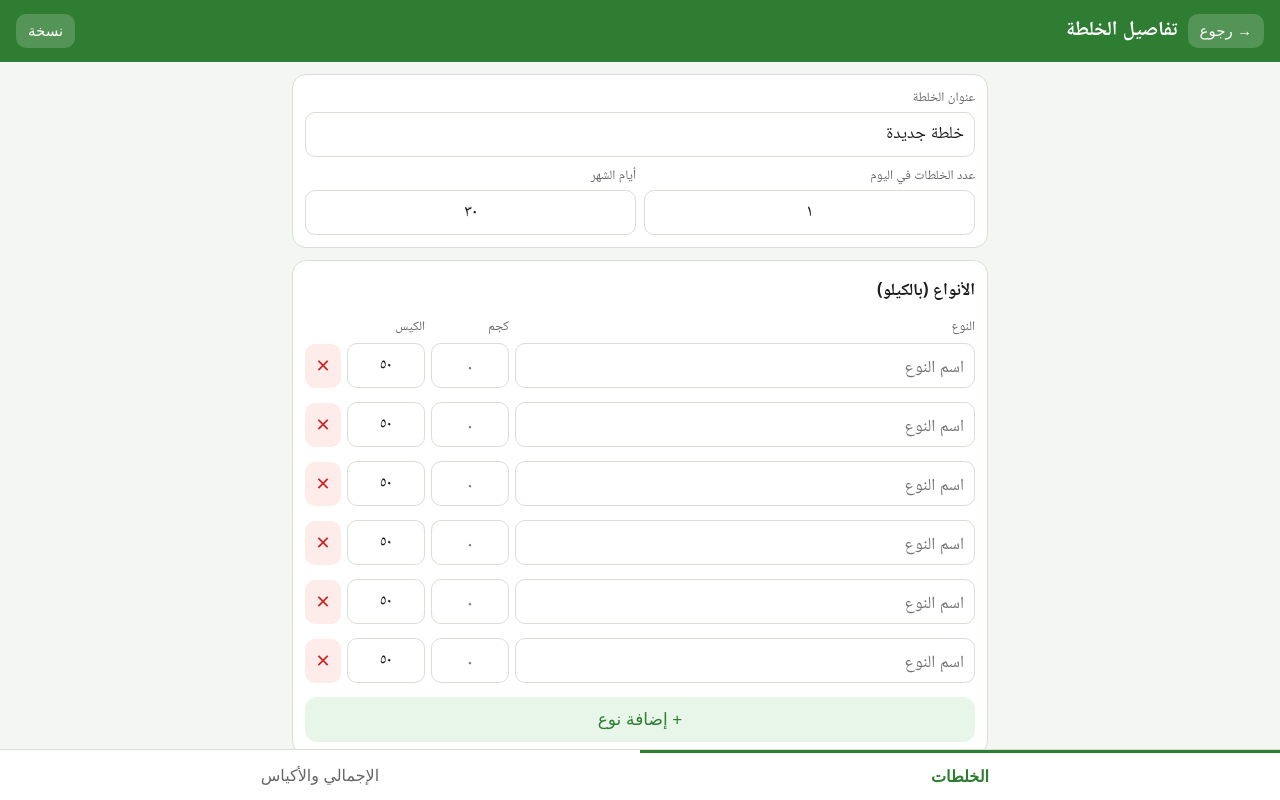
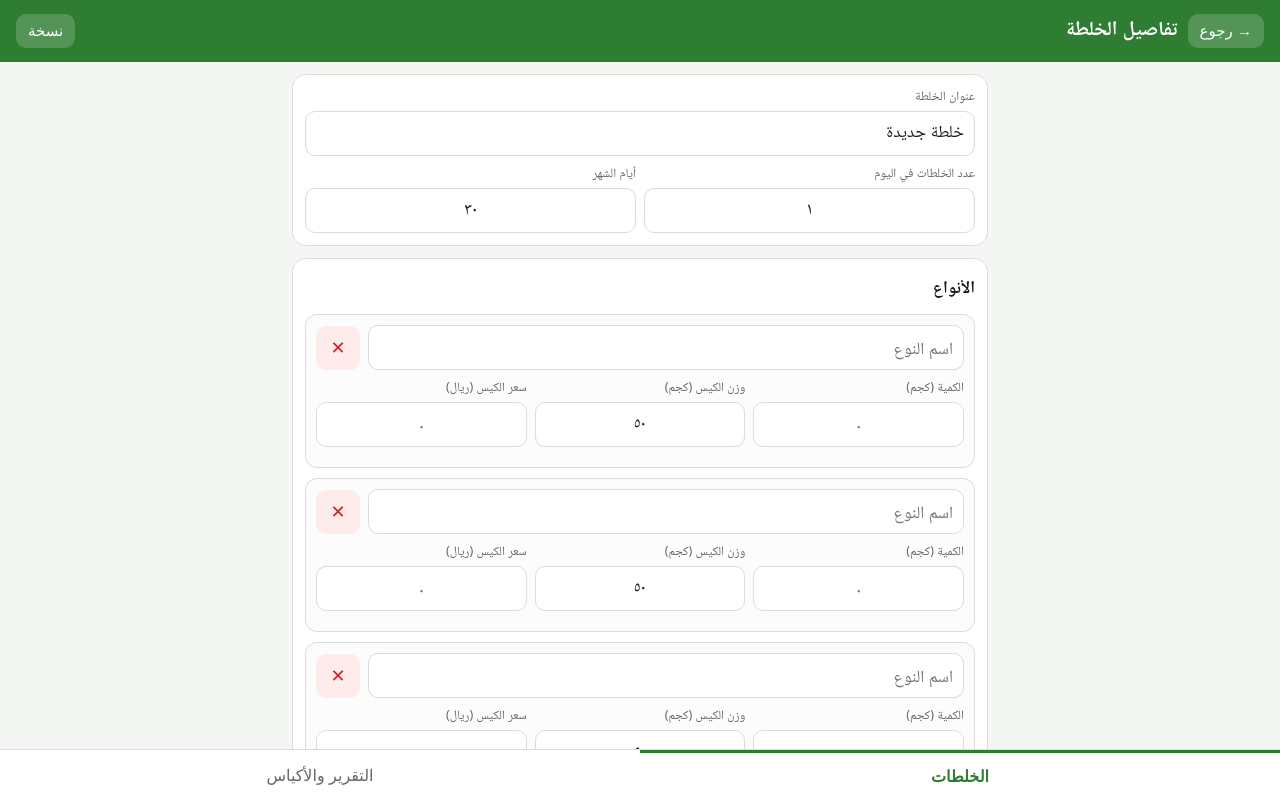
Before and after one commit to Alrawais010/Mixer, a website: page index.html in a window 1280 px wide. Both pictures are taken after a click on the button "+ خلطة جديدة". Shown: the top 800 px of the page. Drawn offline with Linux system fonts and the light colour scheme.

Commit message:
Add files via upload

```diff
--- a/index.html
+++ b/index.html
@@ -8,7 +8,7 @@
 <link rel="manifest" href="manifest.json">
 <link rel="icon" href="icon.svg">
 <style>
-:root{--g:#2e7d32;--gl:#e8f5e9;--bg:#f4f6f3;--tx:#1b1b1b;--mu:#666;--bd:#d9ded6;--rd:#c62828}
+:root{--g:#2e7d32;--gl:#e8f5e9;--bg:#f4f6f3;--tx:#1b1b1b;--mu:#666;--bd:#d9ded6;--rd:#c62828;--or:#e65100}
 *{box-sizing:border-box;-webkit-tap-highlight-color:transparent}
 body{margin:0;font-family:system-ui,"Noto Naskh Arabic",Tahoma,sans-serif;background:var(--bg);color:var(--tx);padding-bottom:90px}
 header{background:var(--g);color:#fff;padding:14px 16px;padding-top:calc(14px + env(safe-area-inset-top,0px));display:flex;align-items:center;gap:10px;position:sticky;top:0;z-index:5}
@@ -16,39 +16,45 @@ header h1{font-size:20px;margin:0;flex:1}
 header button{background:rgba(255,255,255,.18);color:#fff;border:0;border-radius:10px;padding:8px 12px;font-size:15px}
 main{max-width:720px;margin:0 auto;padding:12px}
 .card{background:#fff;border:1px solid var(--bd);border-radius:14px;padding:12px;margin-bottom:12px}
-.btn{background:var(--g);color:#fff;border:0;border-radius:12px;padding:12px 16px;font-size:17px;width:100%}
+.btn{background:var(--g);color:#fff;border:0;border-radius:12px;padding:13px 16px;font-size:18px;width:100%;margin-bottom:10px}
 .btn.sec{background:var(--gl);color:var(--g)}
 .btn.del{background:#fdecea;color:var(--rd)}
 .row{display:flex;gap:8px;align-items:center;margin-bottom:8px}
 input{font:inherit;font-size:17px;padding:10px;border:1px solid var(--bd);border-radius:10px;background:#fff;min-width:0;width:100%;color:var(--tx)}
 input.num{text-align:center;direction:ltr}
-label{font-size:13px;color:var(--mu);display:block;margin-bottom:3px}
-.cols{display:grid;grid-template-columns:1fr 78px 78px 36px;gap:6px;align-items:end;margin-bottom:8px}
-.cols .x{background:#fdecea;color:var(--rd);border:0;border-radius:10px;height:44px;font-size:18px}
-.sub{font-size:12px;color:var(--mu);grid-column:1/-1;margin-top:-3px}
+label{font-size:12.5px;color:var(--mu);display:block;margin-bottom:3px}
+.item{border:1px solid var(--bd);border-radius:12px;padding:10px;margin-bottom:10px;background:#fbfcfb}
+.item .x{background:#fdecea;color:var(--rd);border:0;border-radius:10px;height:44px;width:44px;font-size:18px;flex:none}
+.three{display:grid;grid-template-columns:1fr 1fr 1fr;gap:8px}
+.sub{font-size:12.5px;color:var(--mu);margin-top:6px;min-height:4px}
 .mixitem{display:flex;justify-content:space-between;align-items:center;gap:8px}
 .mixitem b{font-size:18px}
 .mixitem small{color:var(--mu)}
 .tot{font-size:22px;font-weight:bold;color:var(--g);text-align:center}
+.cost{font-size:16px;font-weight:bold;color:var(--or);text-align:center;margin-top:4px}
 .legend div{display:flex;align-items:center;gap:8px;padding:6px 0;border-bottom:1px dashed var(--bd);font-size:15px}
 .dot{width:14px;height:14px;border-radius:50%;flex:none}
 .legend span.n{flex:1}
-table{width:100%;border-collapse:collapse;font-size:14px}
-th,td{padding:7px 4px;border-bottom:1px solid var(--bd);text-align:center}
-th{background:var(--gl);color:var(--g);font-size:13px}
+table{width:100%;border-collapse:collapse;font-size:13.5px}
+th,td{padding:7px 3px;border-bottom:1px solid var(--bd);text-align:center}
+th{background:var(--gl);color:var(--g);font-size:12.5px}
 td:first-child,th:first-child{text-align:right}
+td.c{color:var(--or);font-weight:bold}
 h3{margin:4px 0 10px;font-size:17px}
 .two{display:grid;grid-template-columns:1fr 1fr;gap:8px}
 .nav{position:fixed;bottom:0;left:0;right:0;background:#fff;border-top:1px solid var(--bd);display:flex;padding-bottom:env(safe-area-inset-bottom,0px)}
 .nav button{flex:1;border:0;background:none;padding:14px 4px;font-size:16px;color:var(--mu)}
 .nav button.on{color:var(--g);font-weight:bold;border-top:3px solid var(--g)}
 .empty{text-align:center;color:var(--mu);padding:30px 10px}
+#toast{position:fixed;bottom:100px;left:50%;transform:translateX(-50%);background:#1b1b1b;color:#fff;padding:12px 22px;border-radius:24px;font-size:17px;opacity:0;pointer-events:none;transition:opacity .25s;z-index:20}
+#toast.show{opacity:.92}
 </style>
 </head>
 <body>
 <header><button id="back" style="display:none">→ رجوع</button><h1 id="ttl">الخلطات</h1><button id="bk">نسخة</button></header>
 <main id="app"></main>
-<nav class="nav"><button id="n1" class="on">الخلطات</button><button id="n2">الإجمالي والأكياس</button></nav>
+<div id="toast"></div>
+<nav class="nav"><button id="n1" class="on">الخلطات</button><button id="n2">التقرير والأكياس</button></nav>
 <script>
 const KEY='feedmix_v1';
 const COLORS=['#2e7d32','#f9a825','#1565c0','#c62828','#6a1b9a','#00838f','#ef6c00','#5d4037','#455a64','#ad1457'];
@@ -58,30 +64,30 @@ let view='list',cur=null;
 const save=()=>localStorage.setItem(KEY,JSON.stringify(S));
 const uid=()=>Date.now().toString(36)+Math.random().toString(36).slice(2,6);
 const $=s=>document.querySelector(s);
+function toast(t){const e=$('#toast');e.textContent=t;e.classList.add('show');setTimeout(()=>e.classList.remove('show'),1800)}
 
-/* أرقام هندية */
 const AR='٠١٢٣٤٥٦٧٨٩';
 const toAr=s=>String(s).replace(/[0-9]/g,d=>AR[d]).replace(/\./g,'٫');
 const norm=s=>String(s).replace(/[٠-٩]/g,d=>AR.indexOf(d)).replace(/[۰-۹]/g,d=>'۰۱۲۳۴۵۶۷۸۹'.indexOf(d)).replace(/[٫,،]/g,'.').replace(/[^0-9.]/g,'').replace(/^(\d*\.\d*)\..*$/,'$1');
 const num=v=>{const n=parseFloat(v);return isNaN(n)?0:n};
 const fmt=n=>toAr((Math.round(n*100)/100).toString());
-const fmtB=n=>toAr((Math.round(n*100)/100).toString());
 const esc=s=>String(s).replace(/[&<>"]/g,c=>({'&':'&amp;','<':'&lt;','>':'&gt;','"':'&quot;'}[c]));
 
 const mixTotal=m=>m.items.reduce((a,i)=>a+num(i.k),0);
-const newItem=()=>({n:'',k:'',b:'50'});
+const itemCost=it=>num(it.b)>0?num(it.k)/num(it.b)*num(it.p):0;
+const mixCost=m=>m.items.reduce((a,i)=>a+itemCost(i),0);
+const newItem=()=>({n:'',k:'',b:'50',p:''});
 function newMix(){const m={id:uid(),title:'خلطة جديدة',times:'1',days:'30',items:[]};for(let i=0;i<6;i++)m.items.push(newItem());S.mixes.push(m);save();open(m.id)}
 
 function setHeader(){
   $('#back').style.display=view==='mix'?'':'none';
-  $('#ttl').textContent=view==='mix'?'تفاصيل الخلطة':view==='sum'?'الإجمالي والأكياس':'الخلطات';
+  $('#ttl').textContent=view==='mix'?'تفاصيل الخلطة':view==='sum'?'التقرير والأكياس':'الخلطات';
   $('#n1').className=view!=='sum'?'on':'';$('#n2').className=view==='sum'?'on':'';
 }
 function open(id){cur=id;view='mix';render()}
-$('#back').onclick=()=>{view='list';render()};
+$('#back').onclick=()=>{save();view='list';render()};
 $('#n1').onclick=()=>{view='list';render()};
 $('#n2').onclick=()=>{view='sum';render()};
-
 function render(){setHeader();window.scrollTo(0,0);
   if(view==='list')renderList();else if(view==='mix')renderMix();else renderSum();}
 
@@ -89,8 +95,8 @@ function renderList(){
   let h='';
   if(!S.mixes.length)h+='<div class="empty">لا توجد خلطات بعد.<br>اضغط «خلطة جديدة» للبدء.</div>';
   S.mixes.forEach(m=>{
-    const t=mixTotal(m);
-    h+=`<div class="card mixitem" data-id="${m.id}" style="cursor:pointer"><div><b>${esc(m.title)}</b><br><small>${fmt(t)} كجم للخلطة · ${toAr(num(m.times)||1)} مرة يوميًا</small></div><span style="font-size:22px;color:var(--g)">‹</span></div>`;
+    const t=mixTotal(m),c=mixCost(m);
+    h+=`<div class="card mixitem" data-id="${m.id}" style="cursor:pointer"><div><b>${esc(m.title)}</b><br><small>${fmt(t)} كجم للخلطة · ${toAr(num(m.times)||1)} مرة يوميًا${c?' · '+fmt(c)+' ريال للخلطة':''}</small></div><span style="font-size:22px;color:var(--g)">‹</span></div>`;
   });
   h+='<button class="btn" id="add">+ خلطة جديدة</button>';
   $('#app').innerHTML=h;
@@ -103,17 +109,19 @@ function renderMix(){
   let h=`<div class="card"><label>عنوان الخلطة</label><input id="mt" value="${esc(m.title)}">
   <div class="two" style="margin-top:8px"><div><label>عدد الخلطات في اليوم</label><input class="num" id="mtimes" inputmode="decimal" value="${toAr(m.times)}"></div>
   <div><label>أيام الشهر</label><input class="num" id="mdays" inputmode="decimal" value="${toAr(m.days)}"></div></div></div>
-  <div class="card"><h3>الأنواع (بالكيلو)</h3>
-  <div class="cols" style="margin-bottom:2px"><label>النوع</label><label>كجم</label><label>الكيس</label><span></span></div><div id="items">`;
+  <div class="card"><h3>الأنواع</h3><div id="items">`;
   m.items.forEach((it,i)=>{
-    h+=`<div class="cols"><input data-i="${i}" data-f="n" placeholder="اسم النوع" value="${esc(it.n)}">
-    <input class="num" data-i="${i}" data-f="k" inputmode="decimal" placeholder="٠" value="${toAr(it.k)}">
-    <input class="num" data-i="${i}" data-f="b" inputmode="decimal" placeholder="٥٠" value="${toAr(it.b)}">
-    <button class="x" data-del="${i}">✕</button><div class="sub" id="sub${i}"></div></div>`;
+    h+=`<div class="item"><div class="row"><input data-i="${i}" data-f="n" placeholder="اسم النوع" value="${esc(it.n)}"><button class="x" data-del="${i}">✕</button></div>
+    <div class="three">
+    <div><label>الكمية (كجم)</label><input class="num" data-i="${i}" data-f="k" inputmode="decimal" placeholder="٠" value="${toAr(it.k)}"></div>
+    <div><label>وزن الكيس (كجم)</label><input class="num" data-i="${i}" data-f="b" inputmode="decimal" placeholder="٥٠" value="${toAr(it.b)}"></div>
+    <div><label>سعر الكيس (ريال)</label><input class="num" data-i="${i}" data-f="p" inputmode="decimal" placeholder="٠" value="${toAr(it.p||'')}"></div></div>
+    <div class="sub" id="sub${i}"></div></div>`;
   });
   h+=`</div><button class="btn sec" id="addi">+ إضافة نوع</button></div>
-  <div class="card"><div class="tot" id="tot"></div><div id="chart" style="text-align:center;margin:8px 0"></div><div class="legend" id="leg"></div></div>
-  <div class="card"><h3>الكميات والأكياس</h3><div id="need"></div></div>
+  <div class="card"><div class="tot" id="tot"></div><div class="cost" id="bcost"></div><div id="chart" style="text-align:center;margin:8px 0"></div><div class="legend" id="leg"></div></div>
+  <div class="card"><h3>الكميات والأكياس والتكلفة</h3><div id="need" style="overflow-x:auto"></div></div>
+  <button class="btn" id="sv">💾 حفظ</button>
   <button class="btn del" id="rm">حذف هذه الخلطة</button>`;
   $('#app').innerHTML=h;
   $('#mt').oninput=e=>{m.title=e.target.value;save()};
@@ -126,51 +134,58 @@ function renderMix(){
   });
   document.querySelectorAll('[data-del]').forEach(b=>b.onclick=()=>{m.items.splice(b.dataset.del,1);save();renderMix()});
   $('#addi').onclick=()=>{m.items.push(newItem());save();renderMix()};
+  $('#sv').onclick=()=>{save();toast('تم الحفظ ✔');view='list';setTimeout(render,350)};
   $('#rm').onclick=()=>{if(confirm('حذف الخلطة «'+m.title+'»؟')){S.mixes=S.mixes.filter(x=>x!==m);save();view='list';render()}};
   calc(m);
 }
 
 function calc(m){
-  const total=mixTotal(m),times=num(m.times)||0,days=num(m.days)||0;
+  const total=mixTotal(m),times=num(m.times)||0,days=num(m.days)||0,bc=mixCost(m);
   $('#tot').textContent='الوزن النهائي: '+fmt(total)+' كجم';
-  // chart
-  const rows=m.items.map((it,i)=>({i,n:it.n.trim()||('نوع '+toAr(i+1)),k:num(it.k),b:num(it.b)})).filter(r=>r.k>0);
+  $('#bcost').textContent=bc?'تكلفة الخلطة الواحدة: '+fmt(bc)+' ريال':'';
+  const rows=m.items.map((it,i)=>({i,n:it.n.trim()||('نوع '+toAr(i+1)),k:num(it.k),b:num(it.b),p:num(it.p)})).filter(r=>r.k>0);
   const R=70,C=2*Math.PI*R;let cum=0,svg='<svg viewBox="0 0 200 200" width="230" height="230"><g transform="rotate(-90 100 100)">';
   if(!total)svg+=`<circle cx="100" cy="100" r="${R}" fill="none" stroke="#e5e8e3" stroke-width="34"/>`;
-  rows.forEach((r,j)=>{const len=r.k/total*C;
+  rows.forEach(r=>{const len=r.k/total*C;
     svg+=`<circle cx="100" cy="100" r="${R}" fill="none" stroke="${COLORS[r.i%COLORS.length]}" stroke-width="34" stroke-dasharray="${len} ${C-len}" stroke-dashoffset="${-cum}"/>`;cum+=len});
   svg+=`</g><text x="100" y="96" text-anchor="middle" font-size="26" font-weight="bold" fill="#1b1b1b">${fmt(total)}</text><text x="100" y="118" text-anchor="middle" font-size="15" fill="#666">كجم</text></svg>`;
   $('#chart').innerHTML=svg;
   $('#leg').innerHTML=rows.map(r=>`<div><span class="dot" style="background:${COLORS[r.i%COLORS.length]}"></span><span class="n">${esc(r.n)}</span><b>${fmt(r.k)} كجم</b><span style="min-width:62px;text-align:left">${fmt(r.k/total*100)}٪</span></div>`).join('')||'<div class="empty">أدخل الكميات لتظهر الدائرة</div>';
-  // per-row subtitle (percent)
-  m.items.forEach((it,i)=>{const e=document.getElementById('sub'+i);if(e)e.textContent=num(it.k)>0&&total?('النسبة: '+fmt(num(it.k)/total*100)+'٪'):''});
-  // needs
-  let t='<table><tr><th>النوع</th><th>يوميًا كجم</th><th>أكياس/يوم</th><th>أكياس/شهر</th></tr>';
-  rows.forEach(r=>{const d=r.k*times,mo=d*days,bg=r.b>0?r.b:0;
-    t+=`<tr><td>${esc(r.n)}</td><td>${fmt(d)}</td><td>${bg?fmtB(d/bg):'—'}</td><td>${bg?fmtB(mo/bg)+'<br><small style="color:var(--g)">(شراء '+toAr(Math.ceil(mo/bg-1e-9))+')</small>':'—'}</td></tr>`});
-  t+=`<tr><th>الإجمالي</th><th>${fmt(total*times)}</th><th></th><th>${fmt(total*times*days)} كجم/شهر</th></tr></table>`;
+  m.items.forEach((it,i)=>{const e=document.getElementById('sub'+i);if(!e)return;
+    const k=num(it.k),parts=[];
+    if(k>0&&total)parts.push('النسبة: '+fmt(k/total*100)+'٪');
+    if(k>0&&num(it.p)>0&&num(it.b)>0)parts.push('التكلفة: '+fmt(itemCost(it))+' ريال');
+    else if(k>0&&num(it.p)>0)parts.push('أدخل وزن الكيس لحساب التكلفة');
+    e.textContent=parts.join(' · ')});
+  let t='<table><tr><th>النوع</th><th>أكياس/يوم</th><th>تكلفة/يوم</th><th>أكياس/شهر</th><th>تكلفة/شهر</th></tr>';
+  rows.forEach(r=>{const d=r.k*times,mo=d*days,bg=r.b>0?r.b:0,cd=bg?d/bg*r.p:0,cm=bg?mo/bg*r.p:0;
+    t+=`<tr><td>${esc(r.n)}<br><small style="color:var(--mu)">${fmt(d)} كجم/يوم</small></td><td>${bg?fmt(d/bg):'—'}</td><td class="c">${r.p&&bg?fmt(cd):'—'}</td><td>${bg?fmt(mo/bg)+'<br><small style="color:var(--g)">(شراء '+toAr(Math.ceil(mo/bg-1e-9))+')</small>':'—'}</td><td class="c">${r.p&&bg?fmt(cm):'—'}</td></tr>`});
+  t+=`<tr><th>الإجمالي</th><th></th><th>${fmt(bc*times)}</th><th></th><th>${fmt(bc*times*days)}</th></tr></table><div style="margin-top:8px;color:var(--mu);font-size:13px">الوزن: ${fmt(total*times)} كجم يوميًا · ${fmt(total*times*days)} كجم شهريًا (التكلفة بالريال)</div>`;
   $('#need').innerHTML=rows.length?t:'<div class="empty">—</div>';
 }
 
 function renderSum(){
   if(!S.mixes.length){$('#app').innerHTML='<div class="empty">أضف خلطات أولًا.</div>';return}
-  let h='',allD=0,allM=0;const agg={};
+  let h='',allD=0,allM=0,costD=0,costM=0;const agg={};
   S.mixes.forEach(m=>{
-    const t=mixTotal(m),times=num(m.times)||0,days=num(m.days)||0,d=t*times,mo=d*days;allD+=d;allM+=mo;
+    const t=mixTotal(m),times=num(m.times)||0,days=num(m.days)||0,d=t*times,mo=d*days,bc=mixCost(m),cd=bc*times,cm=cd*days;
+    allD+=d;allM+=mo;costD+=cd;costM+=cm;
     h+=`<div class="card"><h3>${esc(m.title)}</h3><div class="two"><div>الخلطة الواحدة<br><b>${fmt(t)} كجم</b></div><div>عدد الخلطات يوميًا<br><b>${toAr(times)}</b></div>
-    <div>اليومي<br><b>${fmt(d)} كجم</b></div><div>الشهري (${toAr(days)} يوم)<br><b>${fmt(mo)} كجم</b></div></div></div>`;
-    m.items.forEach(it=>{const k=num(it.k);if(k<=0)return;const n=it.n.trim()||'بدون اسم',b=num(it.b);
-      const key=n+'|'+b;(agg[key]=agg[key]||{n,b,d:0,mo:0});agg[key].d+=k*times;agg[key].mo+=k*times*days});
+    <div>الوزن اليومي<br><b>${fmt(d)} كجم</b></div><div>الوزن الشهري (${toAr(days)} يوم)<br><b>${fmt(mo)} كجم</b></div>
+    <div>السعر اليومي<br><b style="color:var(--or)">${fmt(cd)} ريال</b></div><div>السعر الشهري<br><b style="color:var(--or)">${fmt(cm)} ريال</b></div></div></div>`;
+    m.items.forEach(it=>{const k=num(it.k);if(k<=0)return;const n=it.n.trim()||'بدون اسم',b=num(it.b),p=num(it.p);
+      const key=n+'|'+b+'|'+p;(agg[key]=agg[key]||{n,b,p,d:0,mo:0});agg[key].d+=k*times;agg[key].mo+=k*times*days});
   });
-  h=`<div class="card"><div class="two"><div>إجمالي اليوم<br><span class="tot">${fmt(allD)} كجم</span></div><div>إجمالي الشهر<br><span class="tot">${fmt(allM)} كجم</span></div></div></div>`+h;
+  h=`<div class="card"><div class="two"><div>إجمالي الوزن اليومي<br><span class="tot">${fmt(allD)} كجم</span></div><div>إجمالي الوزن الشهري<br><span class="tot">${fmt(allM)} كجم</span></div>
+  <div>إجمالي السعر اليومي<br><span class="tot" style="color:var(--or)">${fmt(costD)} ريال</span></div><div>إجمالي السعر الشهري<br><span class="tot" style="color:var(--or)">${fmt(costM)} ريال</span></div></div></div>`+h;
   const list=Object.values(agg);
-  let t='<div class="card"><h3>الأكياس المطلوبة (كل الخلطات)</h3><table><tr><th>النوع</th><th>كجم/كيس</th><th>أكياس/يوم</th><th>أكياس/شهر</th></tr>';
-  list.forEach(a=>{t+=`<tr><td>${esc(a.n)}</td><td>${a.b?fmt(a.b):'—'}</td><td>${a.b?fmtB(a.d/a.b):'—'}</td><td>${a.b?fmtB(a.mo/a.b)+'<br><small style="color:var(--g)">(شراء '+toAr(Math.ceil(a.mo/a.b-1e-9))+')</small>':'—'}</td></tr>`});
-  t+='</table></div>';
+  let t='<div class="card"><h3>الأكياس المطلوبة (كل الخلطات)</h3><div style="overflow-x:auto"><table><tr><th>النوع</th><th>أكياس/يوم</th><th>سعر/يوم</th><th>أكياس/شهر</th><th>سعر/شهر</th></tr>';
+  list.forEach(a=>{const ok=a.b>0;
+    t+=`<tr><td>${esc(a.n)}<br><small style="color:var(--mu)">${ok?fmt(a.b)+' كجم/كيس':''}</small></td><td>${ok?fmt(a.d/a.b):'—'}</td><td class="c">${ok&&a.p?fmt(a.d/a.b*a.p):'—'}</td><td>${ok?fmt(a.mo/a.b)+'<br><small style="color:var(--g)">(شراء '+toAr(Math.ceil(a.mo/a.b-1e-9))+')</small>':'—'}</td><td class="c">${ok&&a.p?fmt(a.mo/a.b*a.p):'—'}</td></tr>`});
+  t+='</table></div></div>';
   $('#app').innerHTML=h+(list.length?t:'');
 }
 
-/* نسخة احتياطية (نسخ ولصق — تعمل داخل تطبيق الأندرويد) */
 $('#bk').onclick=()=>{
   const c=prompt('اكتب: ١ لنسخ البيانات، ٢ للصق نسخة محفوظة','١');
   const v=norm(c||'');
```
Also changed, not shown: 1 other file.
